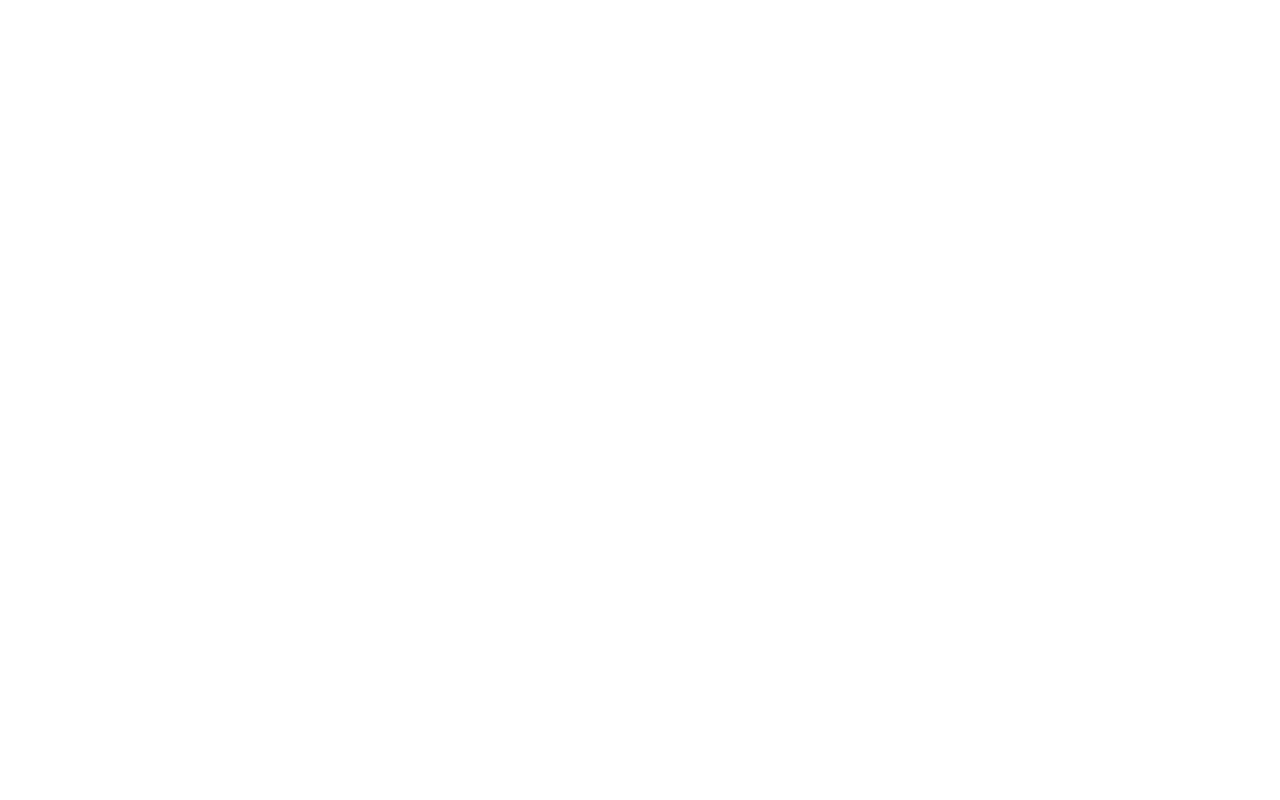
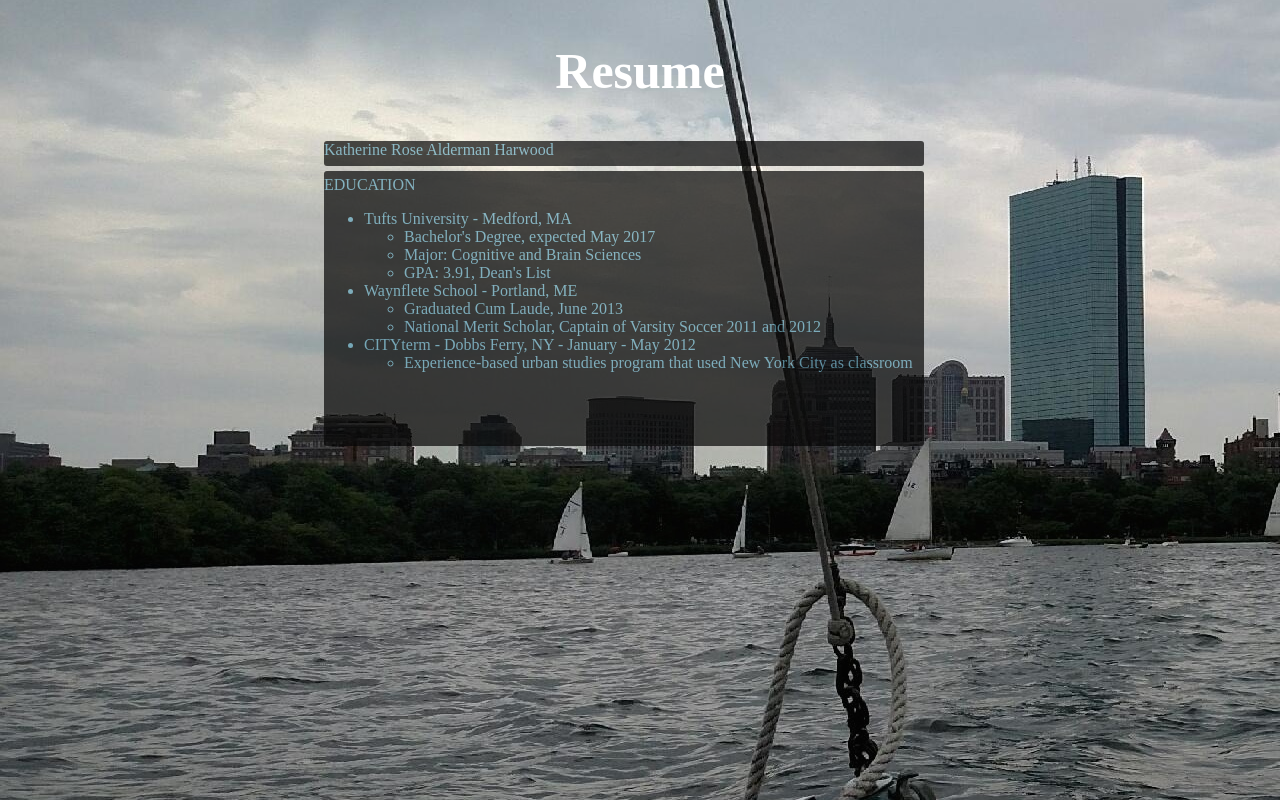
Before and after one commit to kateharwood/kateharwood.github.io, a plain HTML site: page resume.html in a window 1280 px wide. Drawn offline with Linux system fonts and the light colour scheme.

Commit message:
updated resume page and added new stylesheet

```diff
--- a/resume.html
+++ b/resume.html
@@ -0,0 +1,41 @@
+<!doctype html>
+<html>
+<head>
+		<title>
+			Resume
+		</title>
+		<link rel="stylesheet" type="text/css" href="style.css">
+	</head>
+	<body>
+		<h2>
+			Resume
+		</h2>
+
+		<div id="name"> Katherine Rose Alderman Harwood </div>
+
+		<div id="education">
+		<p>EDUCATION</p>
+
+		<ul>
+			<li>Tufts University - Medford, MA</li>
+				<ul>
+					<li>Bachelor's Degree, expected May 2017</li>
+					<li>Major: Cognitive and Brain Sciences</li>
+					<li>GPA: 3.91, Dean's List</li>
+				</ul>
+			<li>Waynflete School - Portland, ME
+				<ul>
+					<li>Graduated Cum Laude, June 2013</li>
+					<li>National Merit Scholar, Captain of Varsity Soccer 2011 and 2012</li>
+				</ul>
+			</li>
+			<li>CITYterm - Dobbs Ferry, NY - January - May 2012
+				<ul>
+					<li>Experience-based urban studies program that used New York City as classroom</li>
+				</ul>
+			</li>
+
+		</ul>
+		</div>
+	</body>
+</html>
--- a/style.css
+++ b/style.css
@@ -1,46 +1,86 @@
-*{
-}
-
 body{
-  font-family: "Courier New";
+  font-family: "Futura";
   background-image: url("boston_sky.jpg");
+  color:#67A9BF;
+  background-attachment: fixed;
 }
 
 h1{
   font-family: "Futura";
   font-weight: 10px;
-  color: #66FFFF;
   text-align: center;
-  font-size: 100px;
+  font-size: 90px;
+}
+
+h2 {
+ font-family: "Futura";
+ text-align: center;
+ font-size: 50px;
+ color: #FFFFFF;
+}
+
+p {
+  margin-top: 5px;
+  margin-bottom: 0px;
 }
 
 .button{
-  color: #050505;
+  color:#67A9BF;
   text-align: center;
-  height:25px;
-  width:120px;
+  height:22px;
+  width:100px;
   background-color:#050505;
   border-width:1px;
   border-radius:3px;
   margin-top:0px;
   margin-bottom:0px;
-  margin-left: 330px;
+  margin-left: 28%;
   display: inline-block;
-  opacity: .2;
+  opacity: .3;
+
+}
+
+#name{
+  color:#67A9BF;
+  text-align: left;
+  height:25px;
+  width:600px;
+  background-color:#050505;
+  border-width:1px;
+  border-radius:3px;
+  margin-right: auto;
+  margin-left: 25%;
+  display: inline-block;
+  opacity: .7;
+}
+
+#education{
+  color:#67A9BF;
+  text-align: left;
+  height:275px;
+  width:600px;
+  background-color:#050505;
+  border-width:1px;
+  border-radius:3px;
+  margin-right: auto;
+  margin-left: 25%;
+  margin-top: 5px;
+  display: inline-block;
+  opacity: .7;
 }
 
 a:link{
   text-decoration: none;
-  color: #66FFFF;
+  color: #10AEE3;
 }
 
 a:hover{
   text-decoration: none;
-  color: #66FFFF;
+  color: #10AEE3;
 }
 
 a:visited{
-  color: #66FFFF;
+  color: #10AEE3;
 }
 
 .image {
```
Also changed, not shown: index.html (+1 -1 lines), resume_style.css (added), 1 other file.
